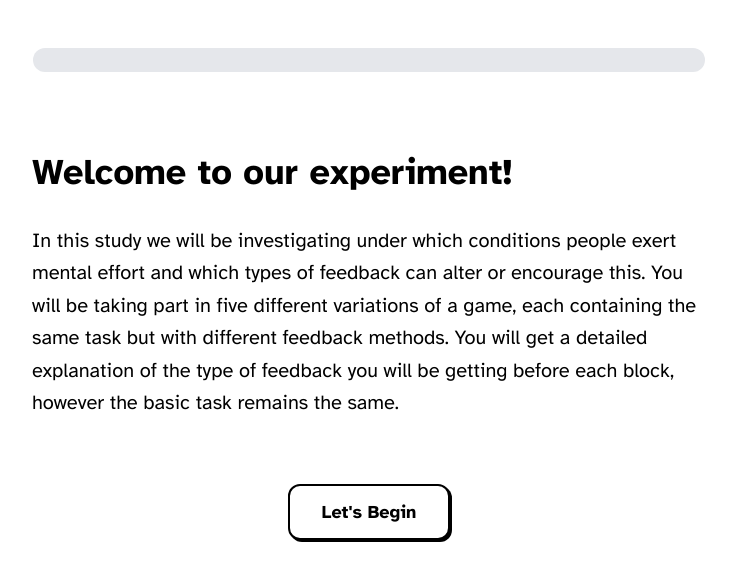
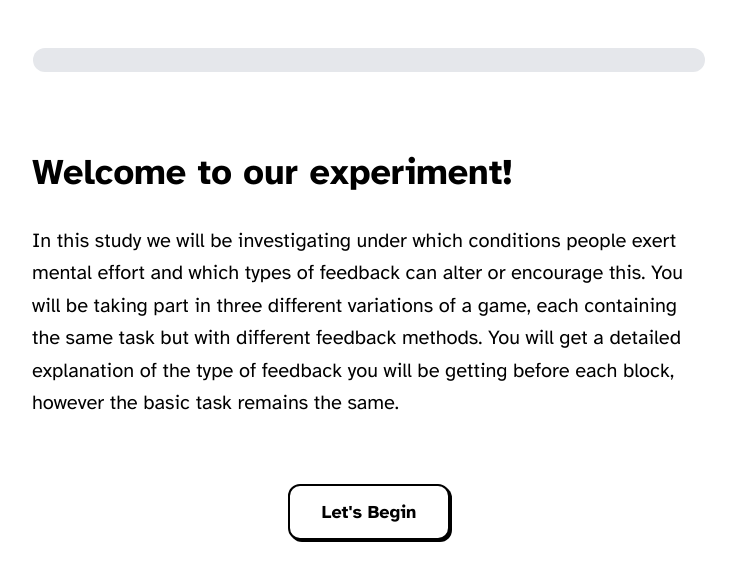
Before and after one commit to adriansteffan/mastermindle-cogpsy, a React (Vite) app in the folder frontend/: page / in a window 1280 px wide. Shown: the top 580 px of the page, without its empty margins (271-1007 px from the left). Built offline with nearby package versions, Linux system fonts and the light colour scheme; no server answers; what survey-core, survey-react-ui would draw is missing.

Commit message:
Fix typo, 5 -> 3 trials in explanation

```diff
--- a/frontend/src/App.tsx
+++ b/frontend/src/App.tsx
@@ -38,7 +38,7 @@ const experiment = [
           </h1>
           <br />
           In this study we will be investigating under which conditions people exert mental effort
-          and which types of feedback can alter or encourage this. You will be taking part in five
+          and which types of feedback can alter or encourage this. You will be taking part in three
           different variations of a game, each containing the same task but with different feedback
           methods. You will get a detailed explanation of the type of feedback you will be getting
           before each block, however the basic task remains the same. <br />
@@ -96,7 +96,7 @@ const experiment = [
             game with another one.
             <br />
             <br />
-            The 5 versions of the game will all have different feedback mechanisms. Try to get as
+            The 3 versions of the game will all have different feedback mechanisms. Try to get as
             many combinations correct as possible.
           </p>
         </>
```
